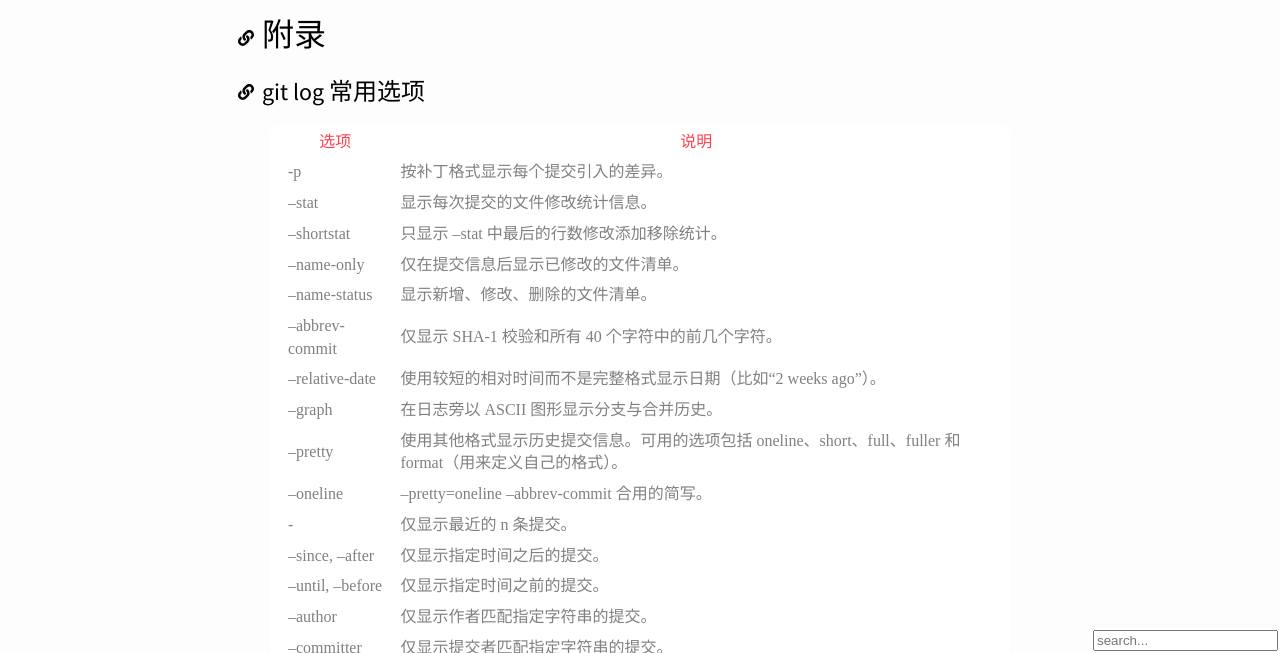
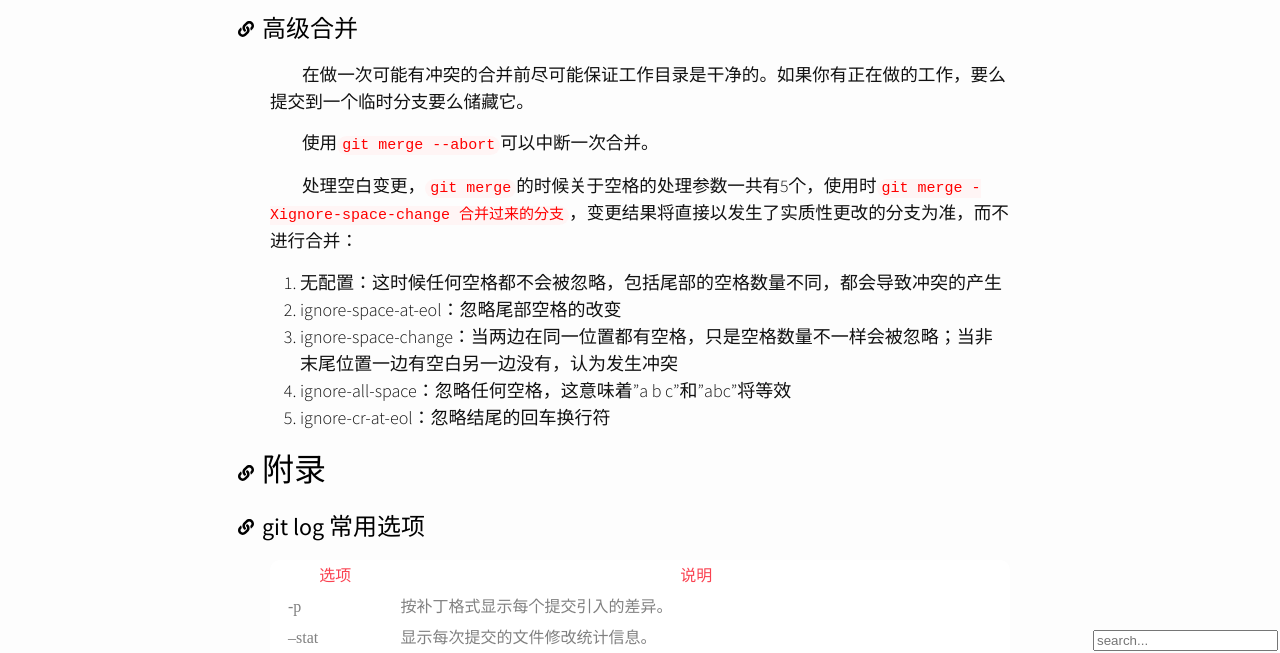
Before and after one commit to quantum-li/quantum-li.github.io, a Jekyll site: the page built from _article/2020-11-02-git-reference.md, in a window 1280 px wide and 900 px high, scrolled down 17049 px, cut to the strip 247-900 px from the top of the window. Built offline with Jekyll 4.4.1, drawn with Linux system fonts in a browser that asks for light colours; nearby versions of some CDN libraries; comment, search, counter and statistics services are not loaded.

Commit message:
2020-12-14 19:58:18

```diff
--- a/_article/2020-11-02-git-reference.md
+++ b/_article/2020-11-02-git-reference.md
@@ -389,6 +389,20 @@ git rebase --continue
 
 ![reset压缩后](/assets/images/git-reference/reset压缩后.png)
 
+## 高级合并
+
+在做一次可能有冲突的合并前尽可能保证工作目录是干净的。如果你有正在做的工作，要么提交到一个临时分支要么储藏它。
+
+使用`git merge --abort`可以中断一次合并。
+
+处理空白变更，`git merge`的时候关于空格的处理参数一共有5个，使用时`git merge -Xignore-space-change 合并过来的分支`，变更结果将直接以发生了实质性更改的分支为准，而不进行合并：
+
+1. 无配置：这时候任何空格都不会被忽略，包括尾部的空格数量不同，都会导致冲突的产生
+2. ignore-space-at-eol：忽略尾部空格的改变
+3. ignore-space-change：当两边在同一位置都有空格，只是空格数量不一样会被忽略；当非末尾位置一边有空白另一边没有，认为发生冲突
+4. ignore-all-space：忽略任何空格，这意味着"a b c"和"abc"将等效
+5. ignore-cr-at-eol：忽略结尾的回车换行符
+
 
 
 # 附录
```
